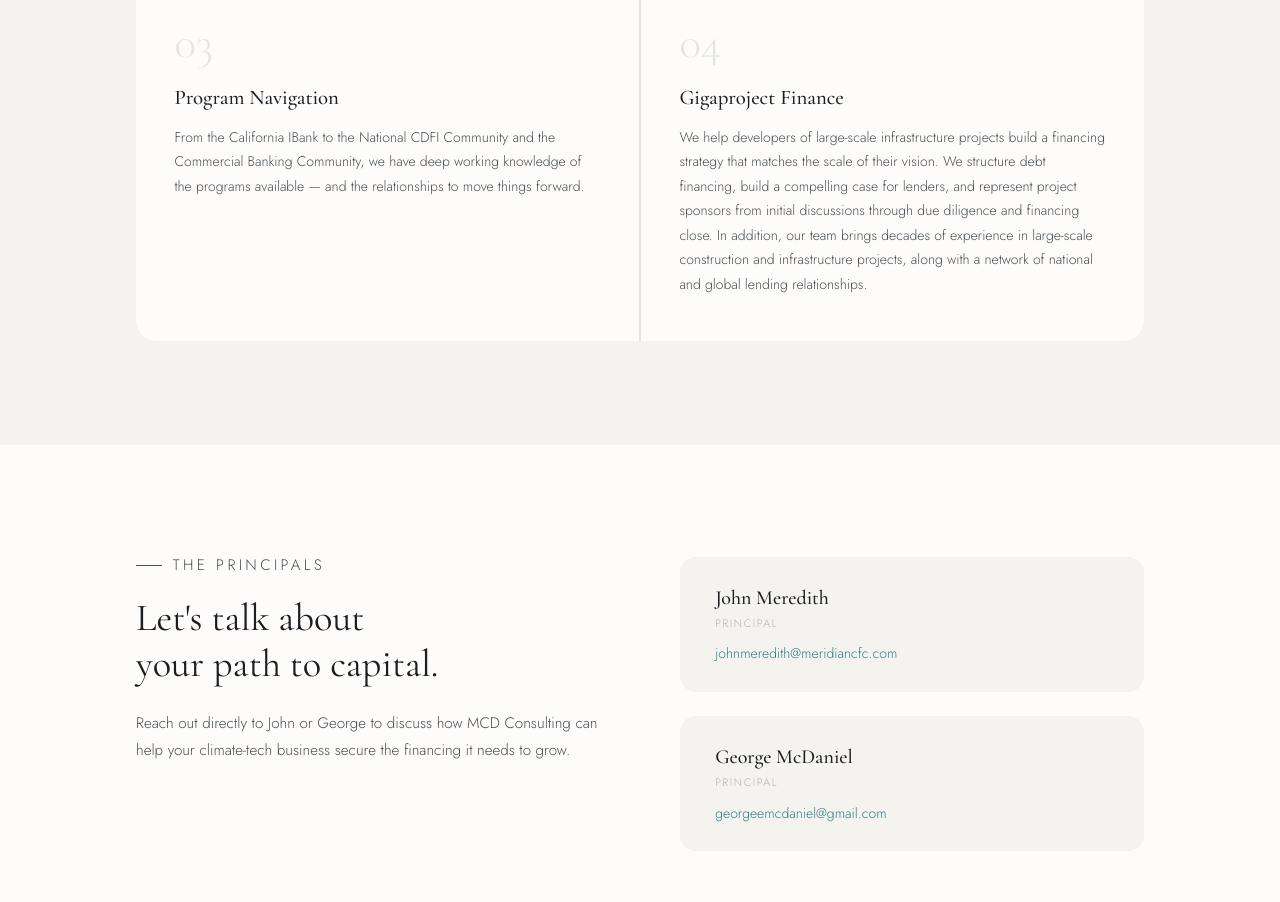
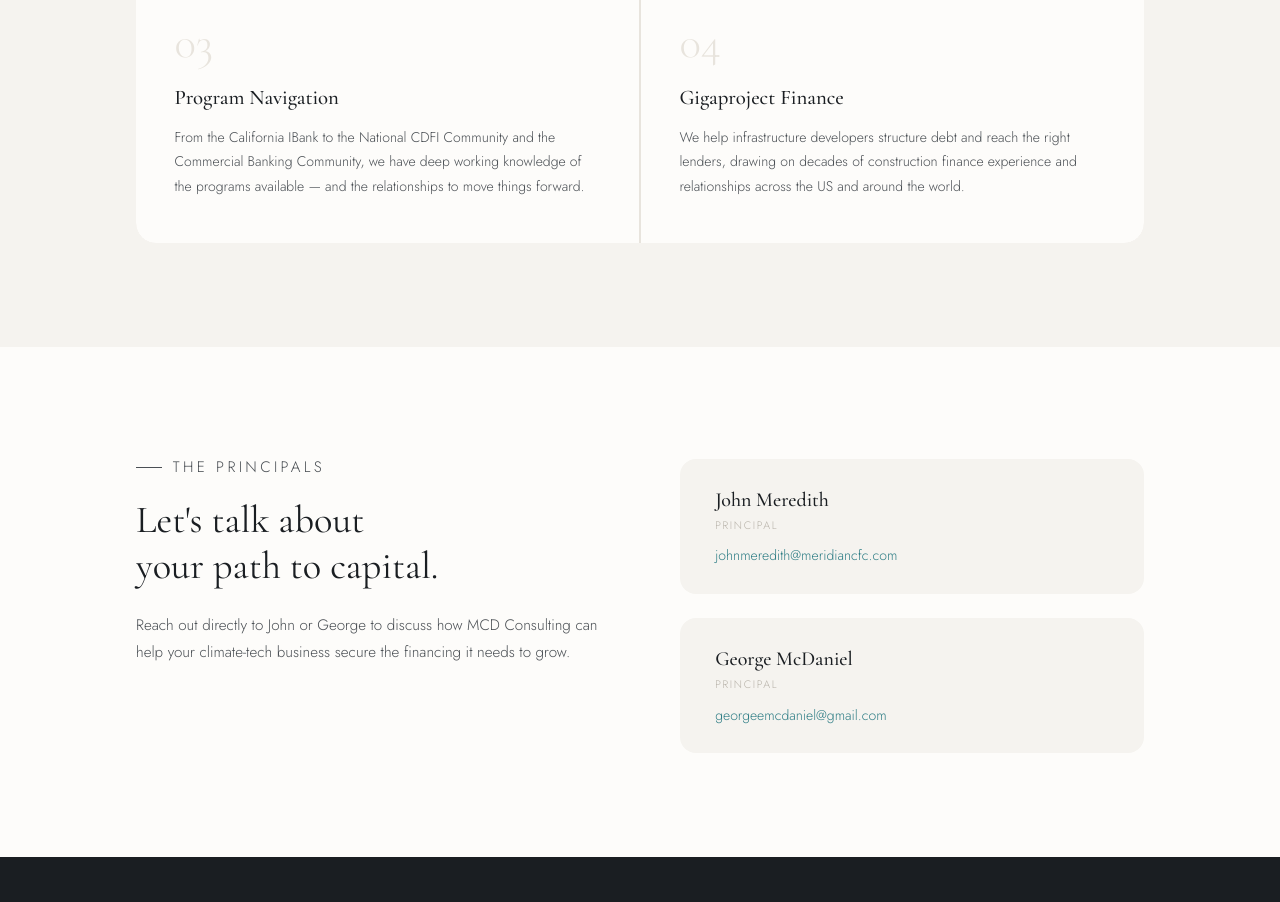
Before and after one commit to GHTech-Inc/mcd-consulting, a plain HTML site: page index.html in a window 1280 px wide. Shown: the part 5720-6622 px from the top of the page. Drawn offline with nearby package versions, Linux system fonts and the light colour scheme.

Commit message:
Shorten Gigaproject Finance service description
Co-Authored-By: Claude Opus 5.5 <noreply@anthropic.com>
Claude-Session: https://claude.ai/code/session_018bex5h1yL4TS9refsjgpAa

```diff
--- a/index.html
+++ b/index.html
@@ -888,7 +888,7 @@ footer {
       <div class="pillar reveal reveal-delay-3">
         <div class="pillar-num">04</div>
         <div class="pillar-title">Gigaproject Finance</div>
-        <p class="pillar-text">We help developers of large-scale infrastructure projects build a financing strategy that matches the scale of their vision. We structure debt financing, build a compelling case for lenders, and represent project sponsors from initial discussions through due diligence and financing close. In addition, our team brings decades of experience in large-scale construction and infrastructure projects, along with a network of national and global lending relationships.</p>
+        <p class="pillar-text">We help infrastructure developers structure debt and reach the right lenders, drawing on decades of construction finance experience and relationships across the US and around the world.</p>
       </div>
     </div>
   </div>
```
